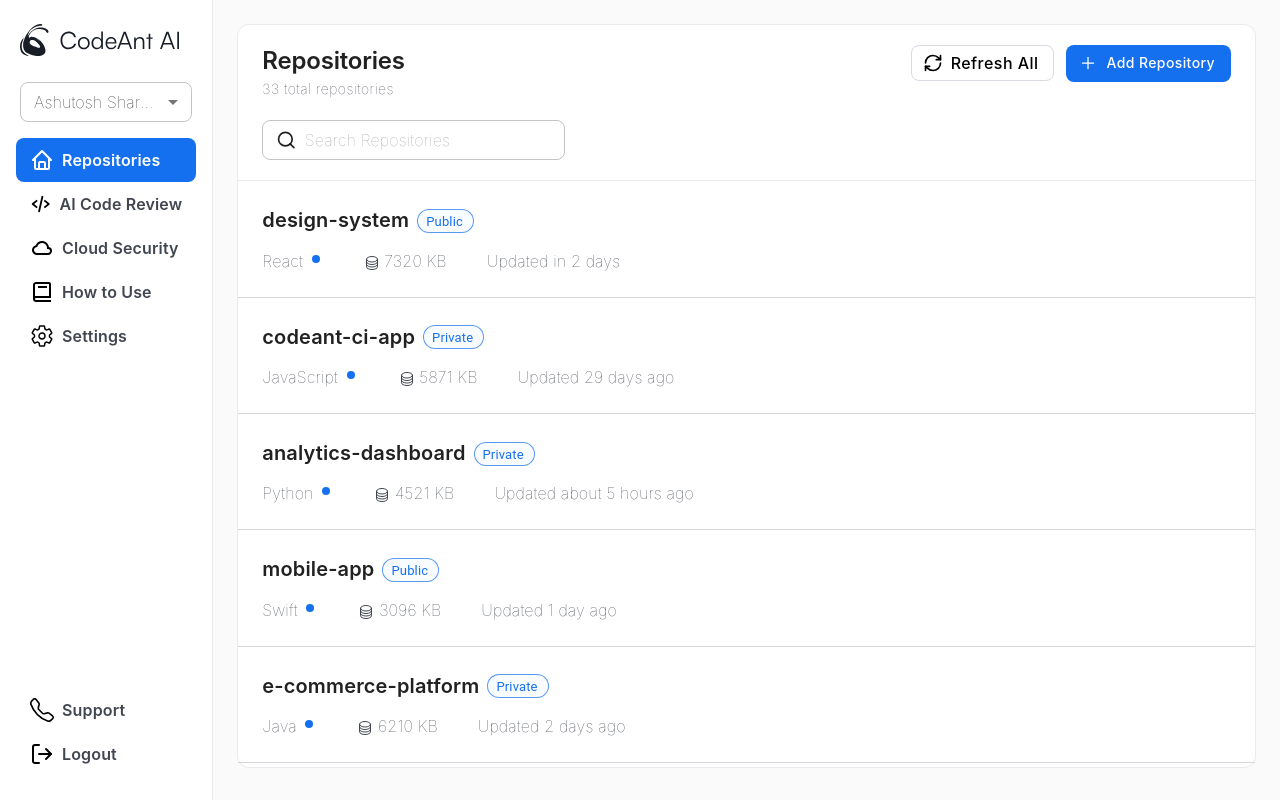
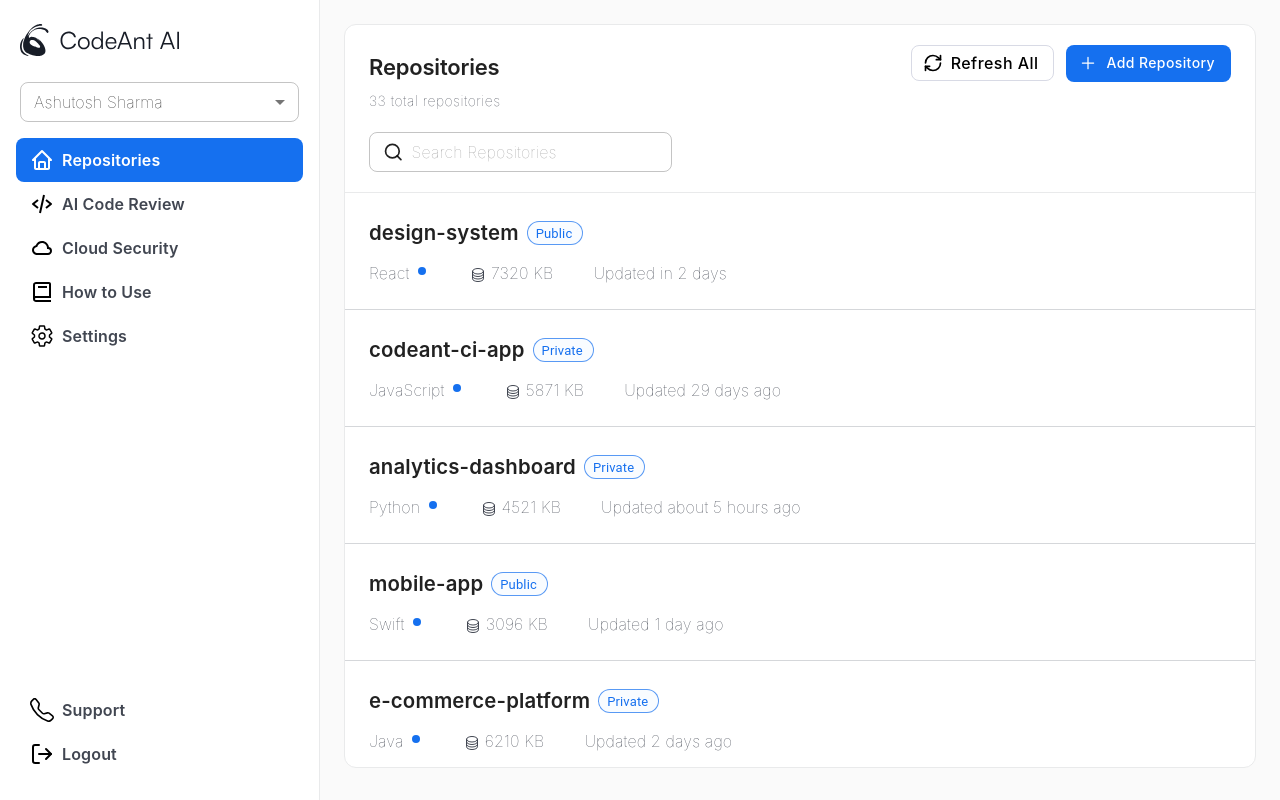
Before and after one commit to AshuJojo/codeantai, a React (Vite) app: page /dashboard in a window 1280 px wide. Built offline with nearby package versions, Linux system fonts and the light colour scheme.

Commit message:
Updated SignIn Page to be reponsive

```diff
--- a/src/components/RepositoriesCard.tsx
+++ b/src/components/RepositoriesCard.tsx
@@ -31,7 +31,6 @@ const RepositoriesCard = () => {
       }
 
       const data: Repository[] = await response.json();
-      console.log("data", data);
       setRepositories(data);
       setFilteredRepositories(data);
     } catch (err: unknown) {
--- a/src/pages/Dashboard.tsx
+++ b/src/pages/Dashboard.tsx
@@ -5,10 +5,10 @@ import Sidebar from "../components/Sidebar";
 const Dashboard = () => {
   return (
     <Grid container sx={{ height: "100vh", textAlign: "start" }}>
-      <Grid size={2}>
+      <Grid size={{ xs: 4, md: 3, lg: 2 }}>
         <Sidebar />
       </Grid>
-      <Grid size={10} p={3}>
+      <Grid size={{ xs: 8, md: 9, lg: 10 }} p={3}>
         <RepositoriesCard />
       </Grid>
     </Grid>
--- a/src/pages/SignIn.tsx
+++ b/src/pages/SignIn.tsx
@@ -55,7 +55,14 @@ const SignIn = () => {
           },
         }}
       >
-        <Stack spacing={4} sx={{ justifyContent: "center", alignItems: "center" }}>
+        <Stack
+          spacing={4}
+          sx={{
+            justifyContent: "center",
+            alignItems: "center",
+            textAlign: "center",
+          }}
+        >
           <SignInCard />
           <Typography variant="body1">
             By signing up you agree to the{" "}
--- a/src/theme.ts
+++ b/src/theme.ts
@@ -1,4 +1,4 @@
-import { alpha, createTheme } from "@mui/material/styles";
+import { alpha, createTheme, responsiveFontSizes } from "@mui/material/styles";
 
 const theme = createTheme({
   palette: {
@@ -107,23 +107,22 @@ const theme = createTheme({
   typography: {
     allVariants: {
       fontFamily: "Inter, sans-serif",
-      textAlign: "center",
     },
     h1: {
       fontSize: "2rem",
-      lineHeight: "3rem",
+      lineHeight: 3,
       fontWeight: 600,
     },
     h2: {
       fontSize: "1.5rem",
-      lineHeight: "2rem",
+      lineHeight: 2,
       fontWeight: 600,
       textAlign: "start",
     },
     subtitle1: {
       fontSize: "1.25rem",
       fontWeight: 600,
-      lineHeight: "1.75rem",
+      lineHeight: 1.75,
       textTransform: "none",
     },
     subtitle2: {
@@ -142,6 +141,15 @@ const theme = createTheme({
       textAlign: "start",
     },
   },
+  breakpoints: {
+    values: {
+      xs: 0,
+      sm: 600,
+      md: 900,
+      lg: 1300,
+      xl: 1536,
+    },
+  },
 });
 
-export default theme;
+export default responsiveFontSizes(theme);
```
